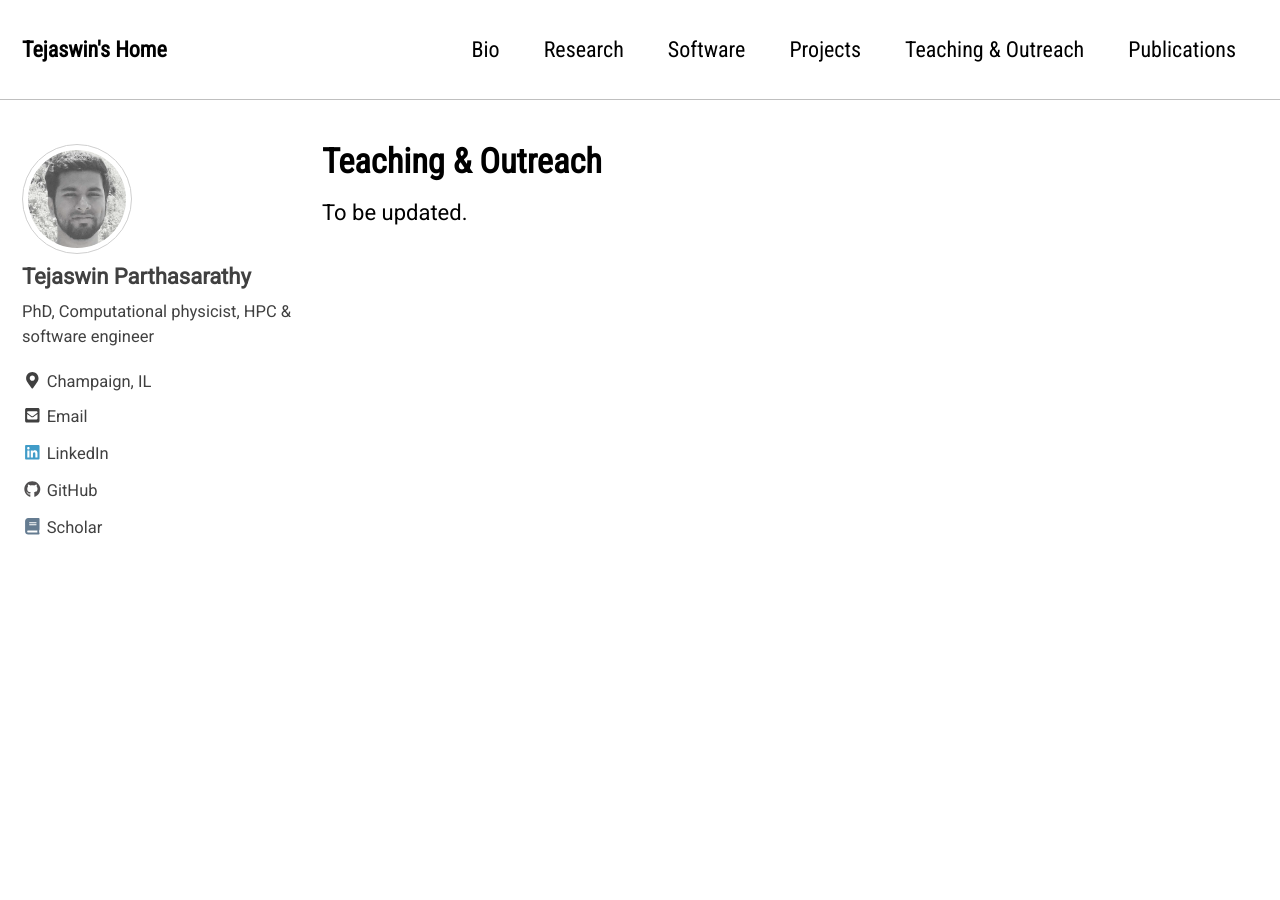
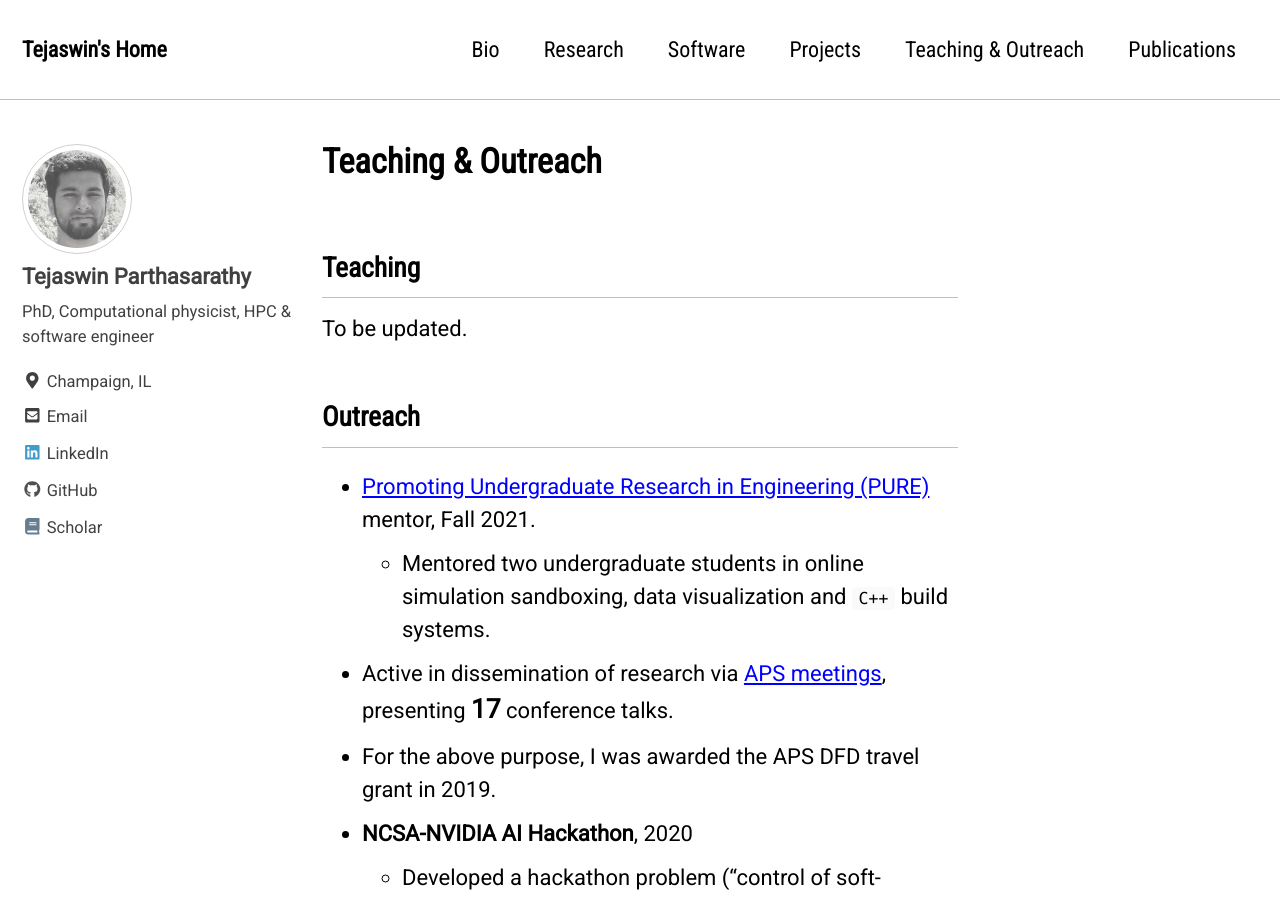
Before and after one commit to parthas1/parthas1.github.io, a Jekyll site: the page built from _pages/outreach.md, in a window 1280 px wide and 900 px high. Built offline with Jekyll 4.4.1, drawn with Linux system fonts in a browser that asks for light colours; nearby versions of some CDN libraries; some of the changed text lies outside the part shown.

Commit message:
feat : outreach

```diff
--- a/_pages/outreach.md
+++ b/_pages/outreach.md
@@ -5,4 +5,24 @@ title: "Teaching & Outreach"
 excerpt: "Outreach and Teaching activities"
 ---
 
+## Teaching
 To be updated.
+
+<!-- ### Teaching
+- UIUC Graduate Teacher Certificate
+- UIUC Teacher Ranked as Excellent by Students in Spring 2020
+
+todo : link from TA section on bio
+ -->
+
+## Outreach
+- [Promoting Undergraduate Research in Engineering (PURE)](https://pure.engr.illinois.edu) mentor, Fall 2021.
+	- Mentored two undergraduate students in online simulation sandboxing, data visualization and `C++` build systems.
+- Active in dissemination of research via [APS meetings](https://www.aps.org/), presenting **<span style="font-size:120%;">17</span>** conference talks.
+- For the above purpose, I was awarded the APS DFD travel grant in 2019.
+- **NCSA-NVIDIA AI Hackathon**, 2020
+	- Developed a hackathon problem ("control of soft-octopus using ML") using `pyelastica`.
+	- Served as jury member and evaluated best control strategies.
+- Graduate member, [Pi Tau Sigma](https://pitausigma.mechse.illinois.edu/) honor society, 2017–2022.
+- Develop and maintain open-source software `pyelastica`,`Elastica++`,`pyCFS`(∼3000 downloads, ∼20,000 views, 10+ active user groups @ [cosseratrods.org](https://www.cosseratrods.org/)).
+- Served as Public Relations head for Shaastra 2016, Asia’s biggest student-run technical festival connecting STEM student community to academia, entrepreneurs, industry
```
Also changed, not shown: _pages/bio.md (+0 -5 lines).
